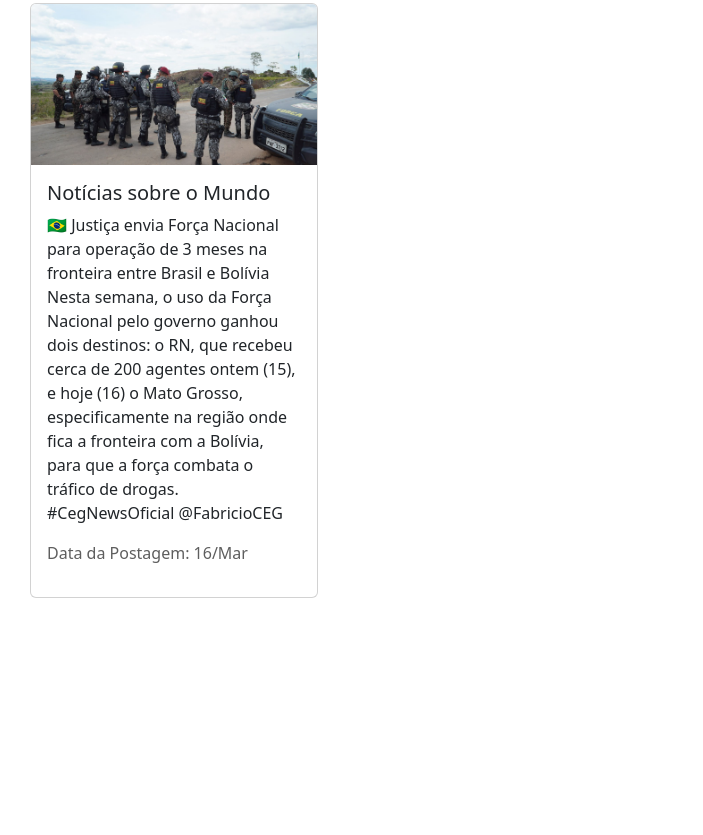
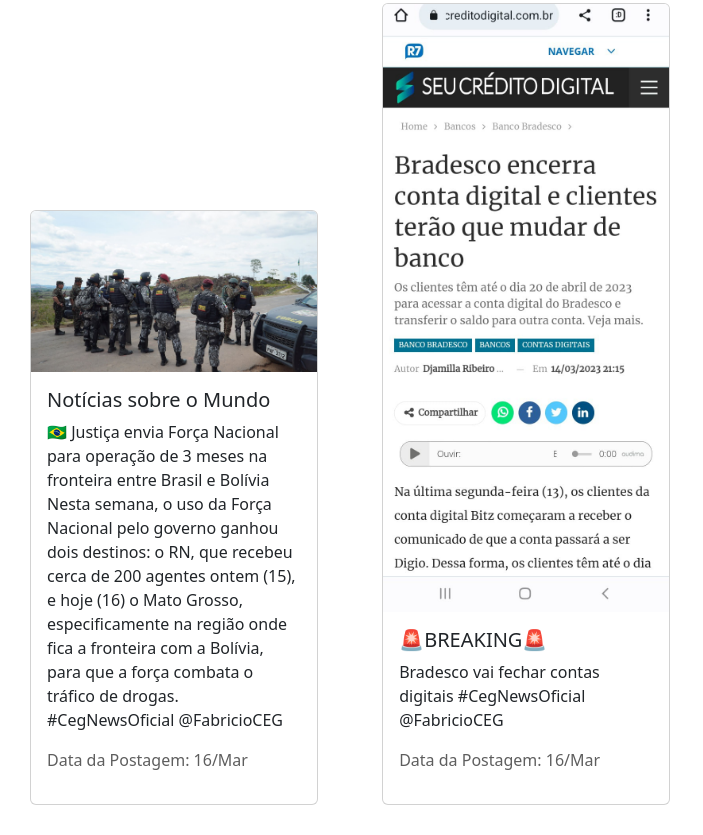
Before and after one commit to caiodds/cadastro, a plain HTML site: page index.html in a window 1280 px wide. Shown: the part 750-1585 px from the top of the page, without its empty margins (0-703 px from the left). Before the commit the page ends 1378 px from the top, so only its background shows below. Drawn offline with nearby package versions, Linux system fonts and the light colour scheme.

Commit message:
atualizado

```diff
--- a/index.html
+++ b/index.html
@@ -105,6 +105,19 @@
         </div>
     </div>
 
+        <!--Cards Notícias-->
+        <div class="card" style="width: 18rem;">
+            <img src="WhatsApp Image 2023-03-16 at 15.41.42.jpeg" class="card-img-top" alt="...">
+            <div class="card-body">
+                <h5 class="card-title">🚨BREAKING🚨</h5>
+                <p class="card-text">Bradesco vai fechar contas digitais
+
+                    #CegNewsOficial
+                    @FabricioCEG</p>
+                    <p style="color: rgb(94, 94, 94);">Data da Postagem: 16/Mar</p>
+            </div>
+        </div>
+
     <style>
         .card {
             display: inline-block;
```
Also changed, not shown: WhatsApp Image 2023-03-16 at 15.41.42.jpeg (added).
